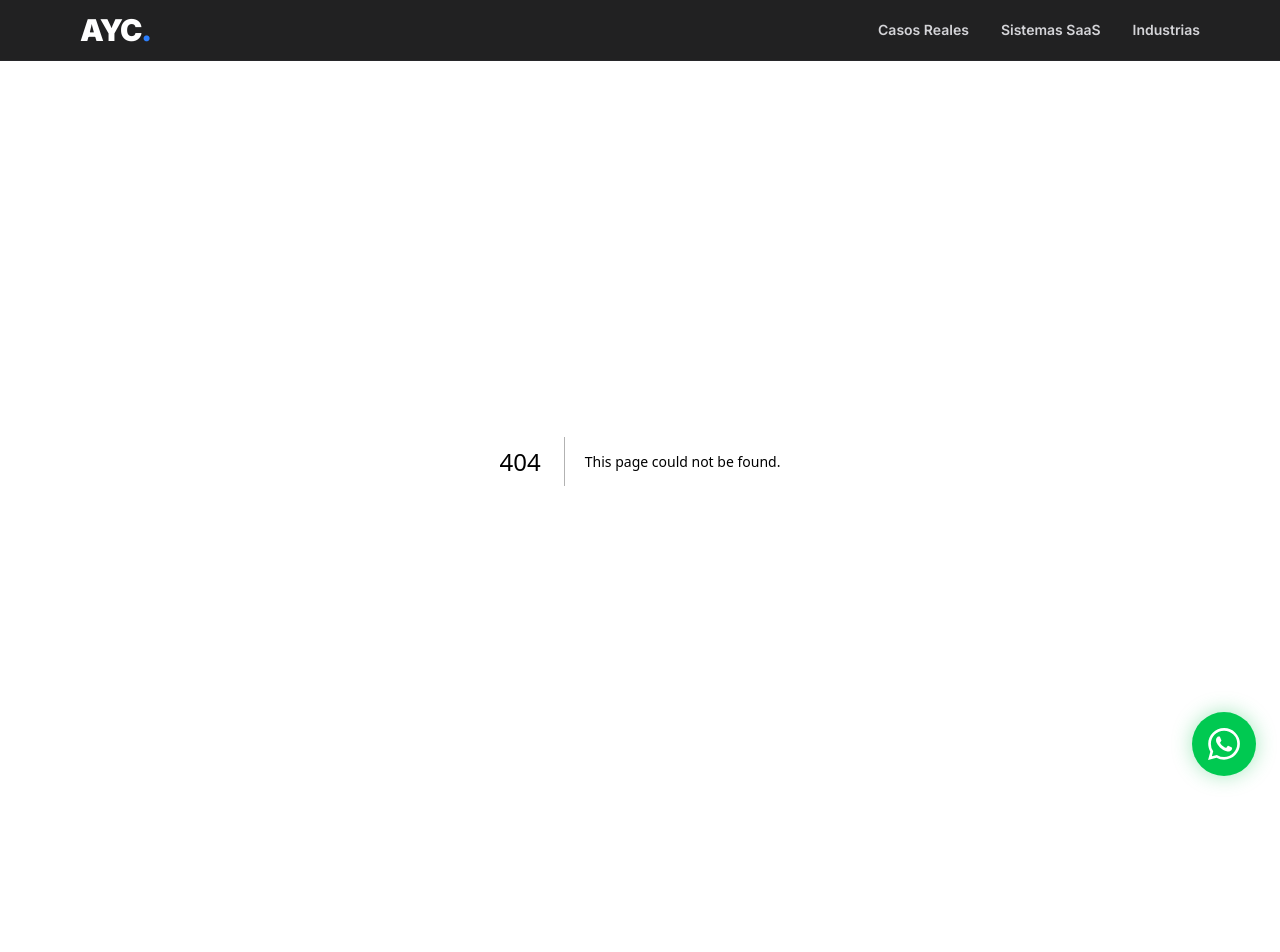
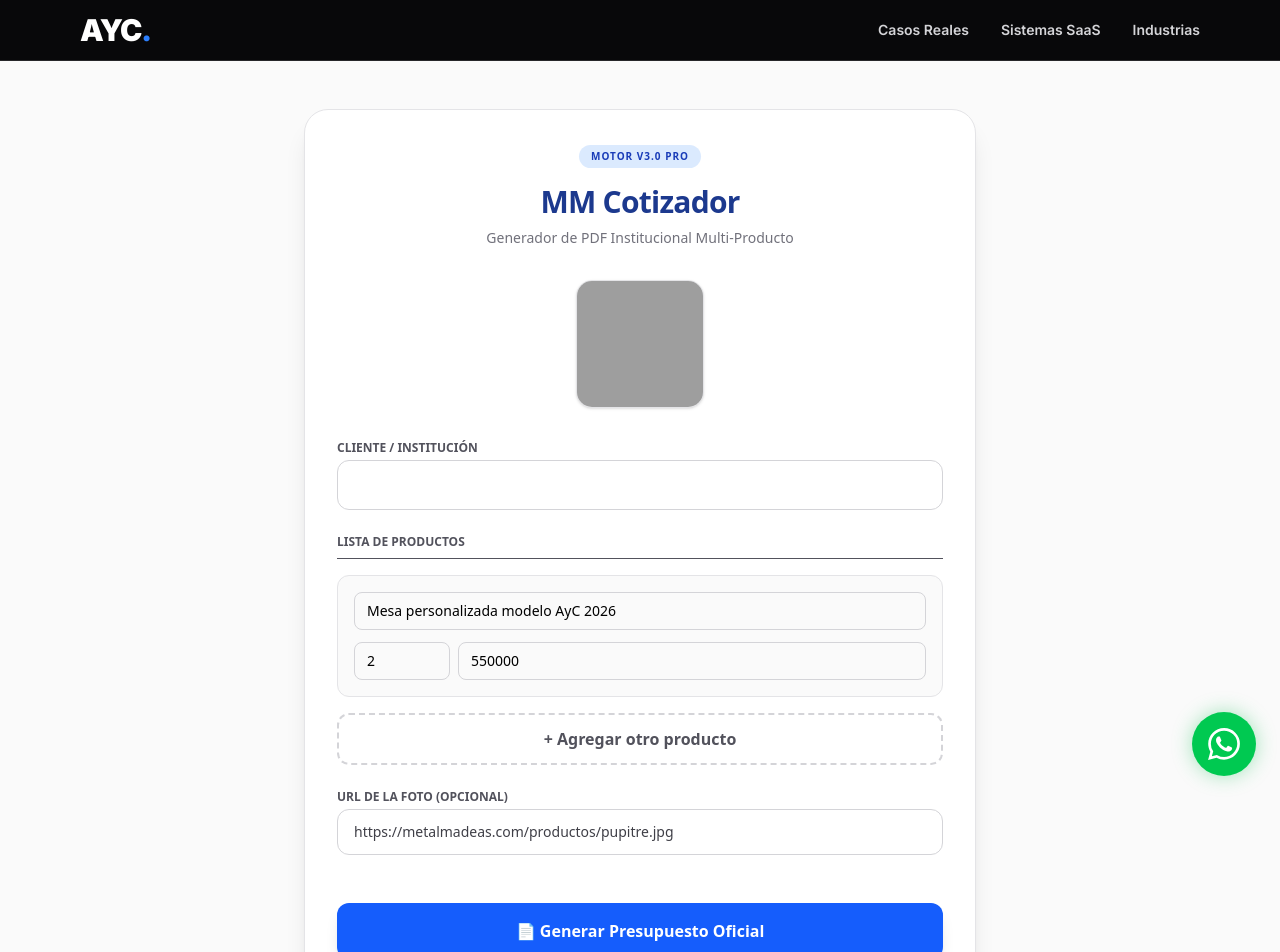
Before and after one commit to oscaramarilla/aycweb, a Next.js app: page /autoppto in a window 1280 px wide. Before the commit this address had no page. Shown: the top 952 px of the page. Before the commit the page ends 861 px from the top, so only its background shows below. Built offline with nearby package versions, Linux system fonts and the light colour scheme; grey boxes are pictures that could not be loaded.

Commit message:
Feat: Recuperación del Motor V3 PRO a ruta oculta /cotizador

```diff
--- /dev/null
+++ b/app/autoppto/page.tsx
@@ -0,0 +1,216 @@
+"use client";
+
+import { useState } from "react";
+import { jsPDF } from "jspdf";
+import autoTable from "jspdf-autotable";
+
+export default function CotizadorPage() {
+  const [cliente, setCliente] = useState("");
+  const [imagenUrl, setImagenUrl] = useState("https://metalmadeas.com/productos/pupitre.jpg");
+
+  // ⚙️ ESTADO MULTI-PRODUCTO
+  const [productos, setProductos] = useState([
+    { descripcion: "Mesa personalizada modelo AyC 2026", cantidad: 2, precio: 550000 }
+  ]);
+
+  const agregarFila = () => {
+    setProductos([...productos, { descripcion: "", cantidad: 1, precio: 0 }]);
+  };
+
+  const quitarFila = (index: number) => {
+    const nuevosProductos = productos.filter((_, i) => i !== index);
+    setProductos(nuevosProductos);
+  };
+
+  const actualizarProducto = (index: number, campo: string, valor: string | number) => {
+    const nuevosProductos = [...productos];
+    nuevosProductos[index] = { ...nuevosProductos[index], [campo]: valor };
+    setProductos(nuevosProductos);
+  };
+
+  const handleGenerarPDF = async (e: React.FormEvent) => {
+    e.preventDefault();
+    const doc = new jsPDF();
+    const fecha = new Date().toLocaleDateString("es-PY");
+
+    // Encabezado
+    doc.setFont("helvetica", "bold");
+    doc.setFontSize(22);
+    doc.setTextColor(30, 58, 138);
+    doc.text("PRESUPUESTO", 14, 25);
+
+    doc.setFontSize(10);
+    doc.setTextColor(100, 100, 100);
+    doc.text("METAL MAD E.A.S.", 140, 20);
+    doc.text("RUC: 80123456-7", 140, 25);
+    doc.text("Lambaré, Paraguay", 140, 30);
+    doc.text("WhatsApp: +595 985 864209", 140, 35);
+
+    doc.setDrawColor(200, 200, 200);
+    doc.line(14, 42, 196, 42);
+
+    doc.setFontSize(12);
+    doc.setTextColor(50, 50, 50);
+    doc.text(`Cliente / Institución: ${cliente}`, 14, 63);
+    doc.text(`Fecha de Emisión: ${fecha}`, 14, 70);
+
+    // 📊 TABLA DE PRODUCTOS (DINÁMICA)
+    let granTotal = 0;
+    const filasTabla = productos.map(prod => {
+      const subtotal = Number(prod.precio) * Number(prod.cantidad);
+      granTotal += subtotal;
+      return [
+        prod.descripcion,
+        prod.cantidad.toString(),
+        Number(prod.precio).toLocaleString("es-PY"),
+        subtotal.toLocaleString("es-PY")
+      ];
+    });
+
+    autoTable(doc, {
+      startY: 85,
+      head: [["Descripción del Producto", "Cant.", "Precio Unit. (Gs)", "Subtotal (Gs)"]],
+      body: filasTabla,
+      theme: "striped",
+      headStyles: { fillColor: [30, 58, 138], textColor: 255, fontStyle: 'bold' },
+      styles: { fontSize: 10, cellPadding: 6 },
+    });
+
+    // @ts-ignore
+    const finalY = doc.lastAutoTable.finalY || 85;
+
+    // 🖼️ INYECTAR IMAGEN CON PASE VIP (CORS)
+    if (imagenUrl) {
+      try {
+        const img = new window.Image();
+        img.crossOrigin = "Anonymous";
+        img.src = imagenUrl;
+        await new Promise((resolve, reject) => {
+          img.onload = resolve;
+          img.onerror = reject;
+        });
+        doc.addImage(img, 'JPEG', 14, finalY + 15, 60, 45);
+      } catch(error) {
+        console.warn("No se pudo cargar la imagen en el PDF por seguridad del navegador.");
+      }
+    }
+
+    // 💰 DIBUJAR EL GRAN TOTAL Y FOOTER
+    doc.setFontSize(16);
+    doc.setFont("helvetica", "bold");
+    doc.setTextColor(30, 58, 138);
+    doc.text(`Total a Pagar: Gs. ${granTotal.toLocaleString("es-PY")}`, 110, finalY + 30);
+
+    doc.setFontSize(9);
+    doc.setTextColor(150, 150, 150);
+    doc.text("Validez del presupuesto: 15 días.", 14, 280);
+    doc.text("Generado por AYCweb.com", 140, 280);
+
+    doc.save(`Presupuesto_${cliente.replace(/\s+/g, '_')}.pdf`);
+  };
+
+  return (
+    <main className="min-h-screen bg-zinc-50 p-6 flex flex-col items-center justify-center font-sans py-12">
+      <div className="bg-white p-8 rounded-3xl shadow-xl w-full max-w-2xl border border-zinc-200">
+
+        <div className="text-center mb-8">
+          <span className="bg-blue-100 text-blue-800 font-black tracking-widest uppercase text-[10px] px-3 py-1 rounded-full mb-4 inline-block">
+            Motor V3.0 PRO
+          </span>
+          <h1 className="text-3xl font-black text-blue-900 tracking-tight mb-2">MM Cotizador</h1>
+          <p className="text-sm text-zinc-500">Generador de PDF Institucional Multi-Producto</p>
+        </div>
+
+        <div className="mb-8 flex justify-center">
+          <div className="relative w-32 h-32 rounded-2xl overflow-hidden border border-zinc-200 shadow-sm bg-zinc-100 flex items-center justify-center">
+            {imagenUrl ? (
+              <img src={imagenUrl} alt="Vista previa" className="object-cover w-full h-full" crossOrigin="anonymous" />
+            ) : (
+              <span className="text-zinc-400 text-xs text-center p-2">Sin imagen</span>
+            )}
+          </div>
+        </div>
+
+        <form onSubmit={handleGenerarPDF} className="space-y-6">
+          <div>
+            <label className="block text-xs font-bold text-zinc-600 uppercase mb-1">Cliente / Institución</label>
+            <input
+              type="text"
+              value={cliente}
+              onChange={(e) => setCliente(e.target.value)}
+              className="w-full border border-zinc-300 rounded-xl px-4 py-3 focus:ring-2 focus:ring-blue-600 outline-none text-black"
+              required
+            />
+          </div>
+
+          <div className="space-y-4">
+            <label className="block text-xs font-bold text-zinc-600 uppercase border-b pb-2">Lista de Productos</label>
+            {productos.map((producto, index) => (
+              <div key={index} className="flex gap-3 items-start bg-zinc-50 p-4 rounded-xl border border-zinc-200 relative group transition-all hover:border-blue-300">
+                <div className="flex-grow space-y-3">
+                  <input
+                    type="text"
+                    placeholder="Descripción (Ej. Pupitre modelo escolar)"
+                    value={producto.descripcion}
+                    onChange={(e) => actualizarProducto(index, "descripcion", e.target.value)}
+                    className="w-full border border-zinc-300 rounded-lg px-3 py-2 text-sm focus:ring-2 focus:ring-blue-600 outline-none text-black"
+                    required
+                  />
+                  <div className="flex gap-2">
+                    <input
+                      type="number"
+                      placeholder="Cant."
+                      value={producto.cantidad}
+                      onChange={(e) => actualizarProducto(index, "cantidad", e.target.value)}
+                      className="w-24 border border-zinc-300 rounded-lg px-3 py-2 text-sm focus:ring-2 focus:ring-blue-600 outline-none text-black"
+                      required
+                    />
+                    <input
+                      type="number"
+                      placeholder="Precio Unitario"
+                      value={producto.precio}
+                      onChange={(e) => actualizarProducto(index, "precio", e.target.value)}
+                      className="flex-grow border border-zinc-300 rounded-lg px-3 py-2 text-sm focus:ring-2 focus:ring-blue-600 outline-none text-black"
+                      required
+                    />
+                  </div>
+                </div>
+                {productos.length > 1 && (
+                  <button
+                    type="button"
+                    onClick={() => quitarFila(index)}
+                    className="bg-red-50 text-red-500 hover:bg-red-500 hover:text-white px-3 py-2 rounded-lg font-bold text-sm transition-colors h-full mt-1"
+                    title="Eliminar producto"
+                  >
+                    X
+                  </button>
+                )}
+              </div>
+            ))}
+            <button
+              type="button"
+              onClick={agregarFila}
+              className="w-full border-2 border-dashed border-zinc-300 text-zinc-600 font-bold py-3 rounded-xl hover:bg-zinc-100 hover:border-blue-400 hover:text-blue-600 transition-colors"
+            >
+              + Agregar otro producto
+            </button>
+          </div>
+
+          <div>
+            <label className="block text-xs font-bold text-zinc-600 uppercase mb-1 mt-4">URL de la Foto (Opcional)</label>
+            <input
+              type="text"
+              value={imagenUrl}
+              onChange={(e) => setImagenUrl(e.target.value)}
+              className="w-full border border-zinc-300 rounded-xl px-4 py-3 text-sm focus:ring-2 focus:ring-blue-600 outline-none text-zinc-700"
+            />
+          </div>
+
+          <button type="submit" className="w-full bg-blue-600 text-white font-bold py-4 rounded-xl hover:bg-blue-700 transition-colors shadow-lg mt-6">
+            📄 Generar Presupuesto Oficial
+          </button>
+        </form>
+      </div>
+    </main>
+  );
+}
```
